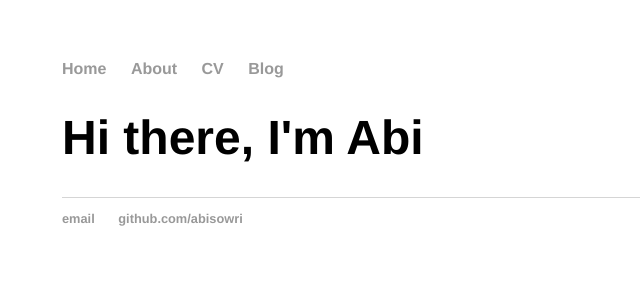
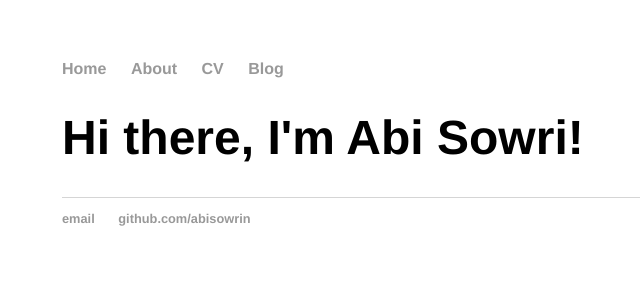
Before and after one commit to abisowri/abisowri.github.io, a Jekyll site: the page built from index.html, in a window 1280 px wide. Shown: the top 300 px of the page, without its empty margins (130-770 px from the left). Built offline with Jekyll 4.4.1, drawn with Linux system fonts in a browser that asks for light colours.

Commit message:
Update index.html

```diff
--- a/index.html
+++ b/index.html
@@ -1,29 +1,7 @@
-<!DOCTYPE html>
-<html>
-	<head>
-		<title>Abi Sowri</title>
-		<!-- link to main stylesheet -->
-		<link rel="stylesheet" type="text/css" href="/css/main.css">
-	</head>
-	<body>
-		<nav>
-    		<ul>
-        		<li><a href="/">Home</a></li>
-	        	<li><a href="/about">About</a></li>
-        		<li><a href="/cv">CV</a></li>
-        		<li><a href="/blog">Blog</a></li>
-    		</ul>
-		</nav>
-		<div class="container">
-    		<div class="blurb">
-        		<h1>Hi there, I'm Abi</h1>
-    		</div><!-- /.blurb -->
-		</div><!-- /.container -->
-		<footer>
-    		<ul>
-        		<li><a href="mailto:abi.sowri@city.ac.uk">email</a></li>
-        		<li><a href="https://github.com/abisowri">github.com/abisowri</a></li>
-			</ul>
-		</footer>
-	</body>
-</html>
+---
+layout: default
+title: Abi Sowri
+---
+<div class="blurb">
+	<h1>Hi there, I'm Abi Sowri!</h1>
+</div><!-- /.blurb -->
```
